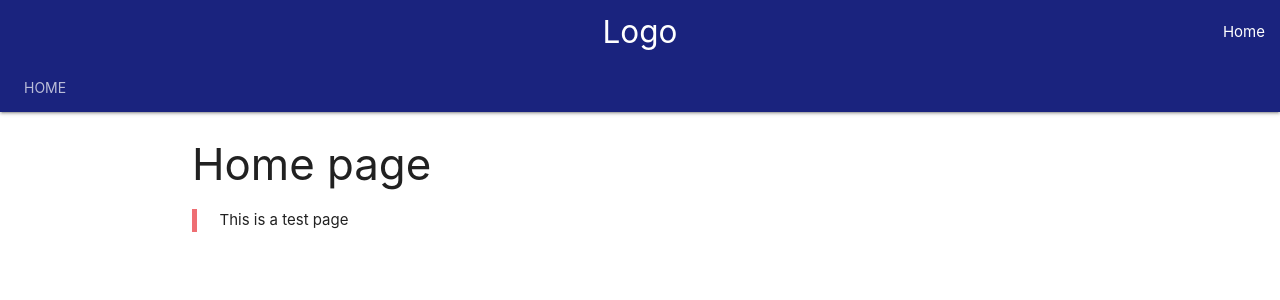
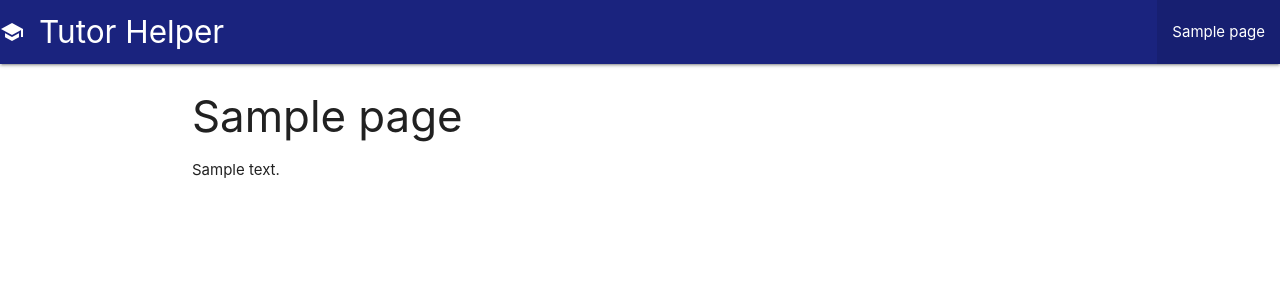
Before and after one commit to danielwayota/tutorHelper, a CodeIgniter app: page /tutorHelper/ in a window 1280 px wide. Shown: the top 300 px of the page. Run offline with CodeIgniter, Linux system fonts and the light colour scheme; tables that the repository leaves empty hold one stand-in row (values such as "Sample post").

Commit message:
Dinamic pages and menu

```diff
--- a/application/config/autoload.php
+++ b/application/config/autoload.php
@@ -132,4 +132,4 @@ $autoload['language'] = array();
 |
 |	$autoload['model'] = array('first_model' => 'first');
 */
-$autoload['model'] = array();
+$autoload['model'] = array('page_model');
--- a/application/config/config.php
+++ b/application/config/config.php
@@ -114,7 +114,7 @@ $config['enable_hooks'] = FALSE;
 | https://codeigniter.com/user_guide/general/creating_libraries.html
 |
 */
-$config['subclass_prefix'] = 'MY_';
+$config['subclass_prefix'] = 'TH_';
 
 /*
 |--------------------------------------------------------------------------
--- a/application/controllers/Pages.php
+++ b/application/controllers/Pages.php
@@ -1,11 +1,36 @@
 <?php
-    class Pages extends CI_Controller
+    class Pages extends TH_Controller
     {
+        /**
+         * Just calls the view function with default parameters
+         */
         public function index()
         {
-            $this->load->view('templates/header.php');
-            $this->load->view('templates/menu.php');
-            $this->load->view('pages/single_page.php');
-            $this->load->view('templates/footer.php');
+            $this->view();
+        }
+
+        /**
+         * Renders the default page or a selected one.
+         * @param: id - The page id in the database
+         */
+        public function view($id = 0)
+        {
+            $page = $this->page_model->get_single_page($id);
+            if ($page === NULL) {
+                $page = array(
+                    'IdPage' => 0,
+                    'Title' => '',
+                    'Content' => '<h5 class="center-align"> - No hay páginas creadas - </h5>'
+                );
+            }
+
+            $this->load_header_and_menu(array(
+                'selected_page_id' => $page['IdPage']
+            ));
+
+            $data['page'] = $page;
+
+            $this->load->view('pages/single.php', $data);
+            $this->load_footer();
         }
     }
--- /dev/null
+++ b/application/core/TH_Controller.php
@@ -0,0 +1,37 @@
+<?php
+    class TH_Controller extends CI_Controller
+    {
+        public $pages;
+
+        public function __construct()
+        {
+            parent::__construct();
+        }
+        /**
+         * Loads the header and footer templates. It's just to write less code.
+         *
+         * @args: $config - This is an array containing some basic config.
+         * Eg: {
+         *      'title': Optional parameter for the page title, it gets added to de page title
+         *      'selected_page_id':
+         * }
+         */
+        public function load_header_and_menu($config = array())
+        {
+            $this->pages = $this->page_model->get_all_pages();
+
+            $data['config'] = $config;
+
+            $this->load->view('templates/header.php', $data);
+
+            $data['pages'] = $this->pages;
+            $this->load->view('templates/menu.php', $data);
+        }
+        /**
+         * Just load the footer template
+         */
+        public function load_footer()
+        {
+            $this->load->view('templates/footer.php');
+        }
+    }
--- /dev/null
+++ b/application/models/Page_model.php
@@ -0,0 +1,37 @@
+<?php
+    class Page_model extends CI_Model
+    {
+        public function __construct()
+        {
+            $this->load->database();
+        }
+
+        /**
+         * Retrieve all pages from the database
+         */
+        public function get_all_pages()
+        {
+            $query = $this->db->get('Pages');
+
+            return $query->result_array();
+        }
+
+        /**
+         * Retrieves a single page
+         * @param: $id
+         * @return: Will return the page with the given ID or the first one
+         */
+        public function get_single_page($id = 0)
+        {
+            $this->db->limit(1);
+
+            if ($id !== 0)
+            {
+                $this->db->where('IdPage', $id);
+            }
+
+            $query = $this->db->get('Pages');
+
+            return $query->row_array();
+        }
+    }
--- /dev/null
+++ b/application/views/pages/single.php
@@ -0,0 +1,8 @@
+<div class="container">
+
+<h3><?= $page['Title'] ?></h3>
+<div>
+<?= $page['Content'] ?>
+</div>
+
+</div>
--- a/application/views/pages/single_page.php
+++ /dev/null
@@ -1,6 +0,0 @@
-<div class="container">
-    <h3>Home page</h3>
-    <blockquote>
-        This is a test page
-    </blockquote>
-</div>
--- a/application/views/templates/menu.php
+++ b/application/views/templates/menu.php
@@ -1,28 +1,61 @@
 <nav class="nav-extended indigo darken-4">
     <div class="nav-wrapper">
-        <a href="<?php echo base_url(); ?>" class="brand-logo center">Logo</a>
+        <a href="<?php echo base_url(); ?>" class="brand-logo">
+            <i class="material-icons">school</i>Tutor Helper
+        </a>
         <a href="#" data-target="mobile-demo" class="sidenav-trigger">
             <i class="material-icons">menu</i>
         </a>
 
         <ul id="nav-mobile" class="right hide-on-med-and-down">
-        <li><a href="<?php echo base_url(); ?>">Home</a></li>
-        </ul>
-    </div>
-    <div class="nav-content">
-        <ul class="tabs tabs-transparent center">
-            <li class="tab"><a href="<?php echo base_url(); ?>">Home</a></li>
+        <!-- Render the main menu -->
+        <?php
+            $url_base = base_url() . 'index.php/pages/view/';
+            $selected_page_id = 0;
+
+            if (isset($config['selected_page_id']))
+            {
+                $selected_page_id = $config['selected_page_id'];
+            }
+        ?>
+        <!-- Single menu element rendering -->
+        <?php foreach ($pages as $page) : ?>
+
+        <li class="<?php
+            if ($page['IdPage'] === $selected_page_id) { echo 'active'; }
+            ?>"
+        >
+            <a href="<?= $url_base ?><?= $page['IdPage'] ?>"><?=
+                $page['Title']
+            ?></a>
+        </li>
+
+        <?php endforeach; ?>
         </ul>
     </div>
 </nav>
 
 <ul class="sidenav" id="mobile-demo">
-    <li><a href="<?php echo base_url(); ?>">Home</a></li>
+
+<!-- Single menu element rendering -->
+<?php foreach ($pages as $page) : ?>
+
+<li class="<?php
+    if ($page['IdPage'] === $selected_page_id) { echo 'active'; }
+    ?>"
+>
+    <a href="<?= $url_base ?><?= $page['IdPage'] ?>"><?=
+        $page['Title']
+    ?></a>
+</li>
+
+<?php endforeach; ?>
+
 </ul>
 
 <script>
 document.addEventListener('DOMContentLoaded', function() {
-var elems = document.querySelectorAll('.sidenav');
-var instances = M.Sidenav.init(elems, {});
+    var elems = document.querySelectorAll('.sidenav');
+    var instances = M.Sidenav.init(elems, {});
 });
 </script>
```
